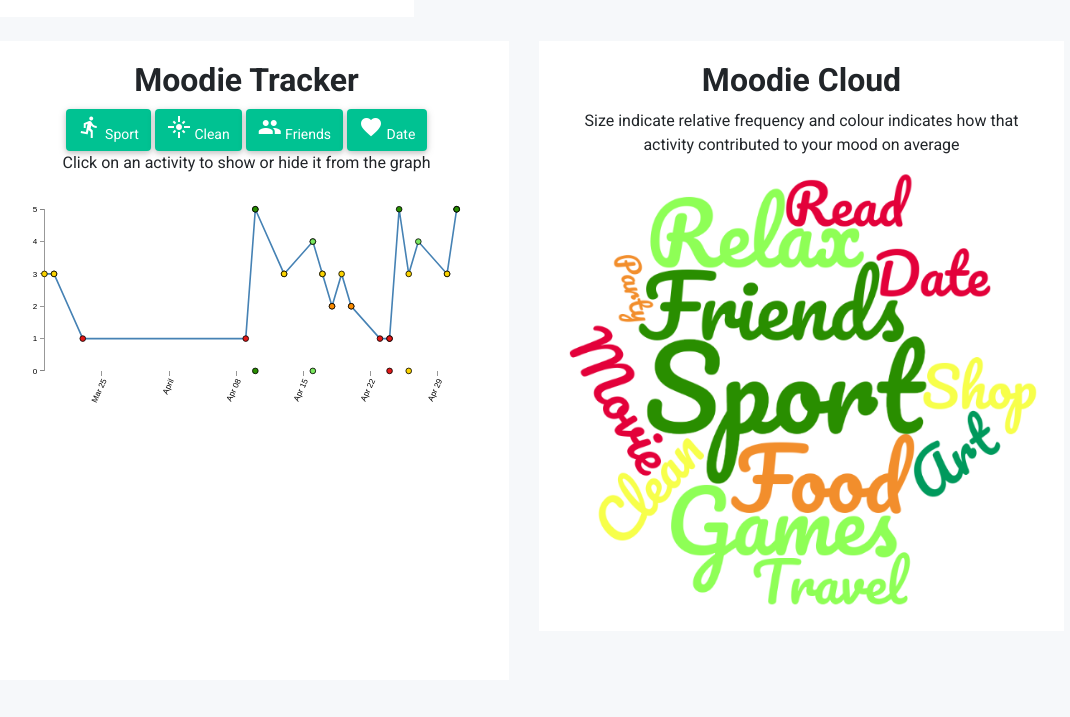
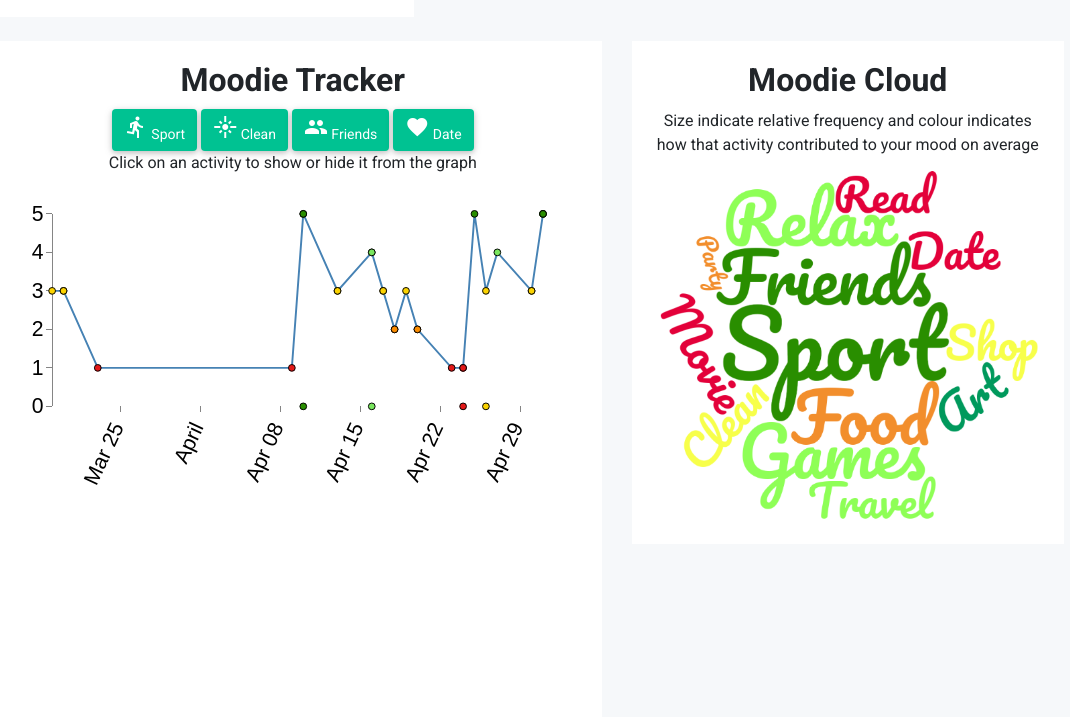
Before and after one commit to MBigginsUOG/moodiehosted, a plain HTML site: page index.html in a window 1280 px wide. Shown: the part 1980-2697 px from the top of the page, without its empty margins (116-1186 px from the left). Drawn offline with nearby package versions, Linux system fonts and the light colour scheme.

Commit message:
Enlarged scales

```diff
--- a/index.html
+++ b/index.html
@@ -434,7 +434,7 @@
     <div class="breadcomb-area">
       <div class="container">
         <div class="row">
-          <div class="col-lg-6 col-md-6 col-sm-12 col-xs-12">
+          <div class="col-lg-7 col-md-7 col-sm-12 col-xs-12">
             <div class="breadcomb-list" align="center">
               <h1> Moodie Tracker </h1>
               <button id="sportButton" style="background-color:#00c292" class="btn btn-primary primary-icon-notika btn-reco-mg btn-button-mg"onclick="bigMood(this)">  <i class="material-icons">directions_run</i> Sport</button>
@@ -447,7 +447,7 @@
             </div>
 
           </div>
-          <div class="col-lg-6 col-md-6 col-sm-12 col-xs-12">
+          <div class="col-lg-5 col-md-5 col-sm-12 col-xs-12">
             <div class="breadcomb-list" >
               <div align="center">
                 <h1>Moodie Cloud</h1>
--- a/scatterLine.js
+++ b/scatterLine.js
@@ -88,6 +88,7 @@ var svg = d3.select(id)
 				.call(xAxis) //.tickFormat(d3.timeFormat("%a %Y-%m-%d")))
 				.selectAll("text")
 	        .style("text-anchor", "end")
+					.style("font-size","22px")
 	        .attr("dx", "-.8em")
 	        .attr("dy", ".15em")
 	        .attr("transform", "rotate(-65)");
@@ -95,6 +96,7 @@ var svg = d3.select(id)
     // Add the Y Axis
     svg.append("g")
         .attr("class", "y axis")
+				.style("font-size","22px")
         .call(yAxis);
 
     // Add the valueline path.
```
